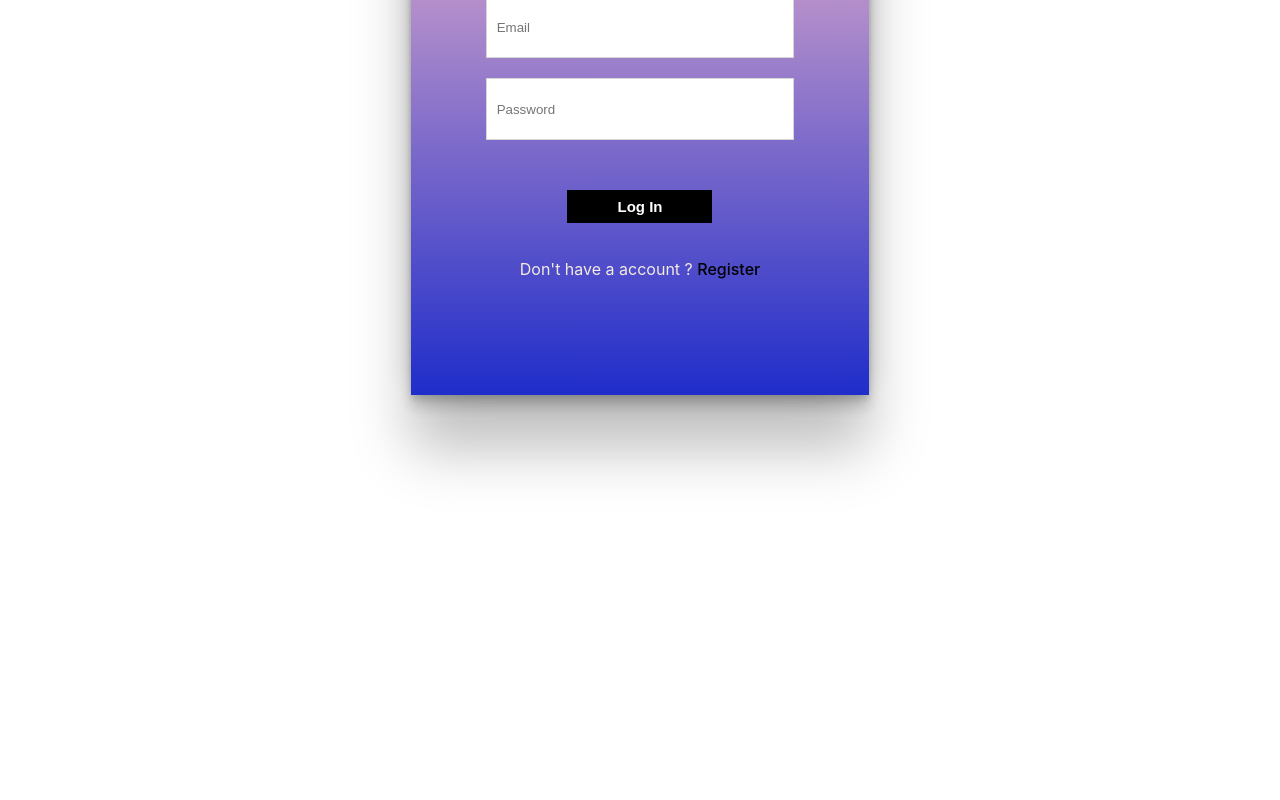
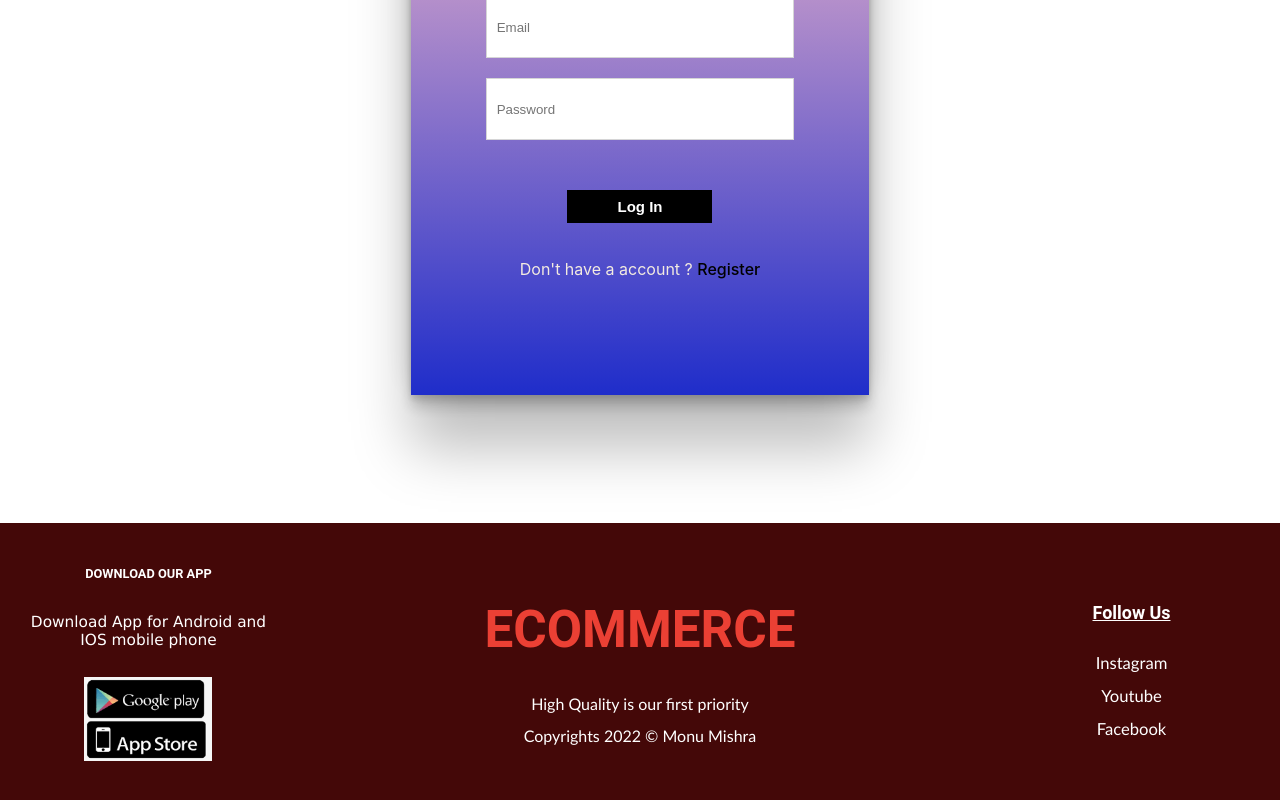
Before and after one commit to monumishra326/Ecommerce-website-landingpage-and-category-pages, a React (Create React App) app: page /signin in a window 1280 px wide. Shown: the part 420-1220 px from the top of the page. Before the commit the page ends 915 px from the top, so only its background shows below. Built offline with nearby package versions, Linux system fonts and the light colour scheme.

Commit message:
Signin Page, Sign Up

```diff
--- a/src/Components/Signin.jsx
+++ b/src/Components/Signin.jsx
@@ -3,6 +3,7 @@ import "./Signin.css";
 import { useContext, useEffect, useState } from "react";
 import { Link, useNavigate } from "react-router-dom";
 import { AuthContext } from "./AuthContext";
+import Footer from './Footer';
 
 export const Signin = () => {
   const [form, setForm] = useState([]);
@@ -54,6 +55,7 @@ export const Signin = () => {
   };
 
   return (
+    <>
     <div id="loginDiv">
       <h1>Login</h1>
       <input
@@ -78,6 +80,9 @@ export const Signin = () => {
           Register
         </Link>
       </p>
+
     </div>
+    <Footer/>
+    </>
   );
 };
--- a/src/Components/Signup.jsx
+++ b/src/Components/Signup.jsx
@@ -2,6 +2,7 @@
 import "./Signup.css";
 import { useState } from "react";
 import { Link, useNavigate } from "react-router-dom";
+import Footer from './Footer';
 
 export const Signup = () => {
   const [form, setForm] = useState([]);
@@ -33,6 +34,7 @@ export const Signup = () => {
   };
 
   return (
+    <>
     <div id="regDiv">
       <h1>Register</h1>
       <input
@@ -82,5 +84,7 @@ export const Signup = () => {
         </Link>
       </p>
     </div>
+    <Footer/>
+    </>
   );
 };
```
